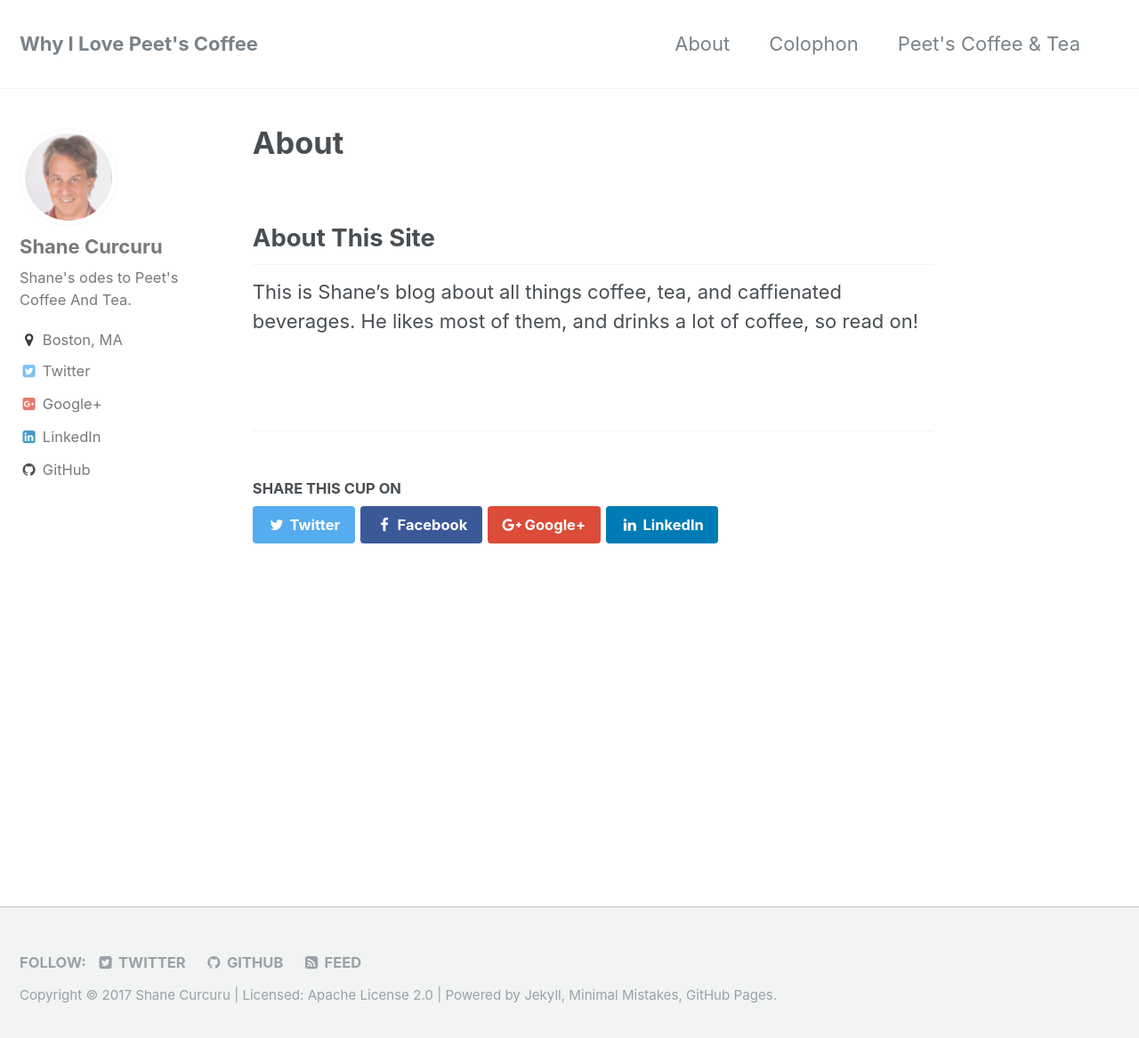
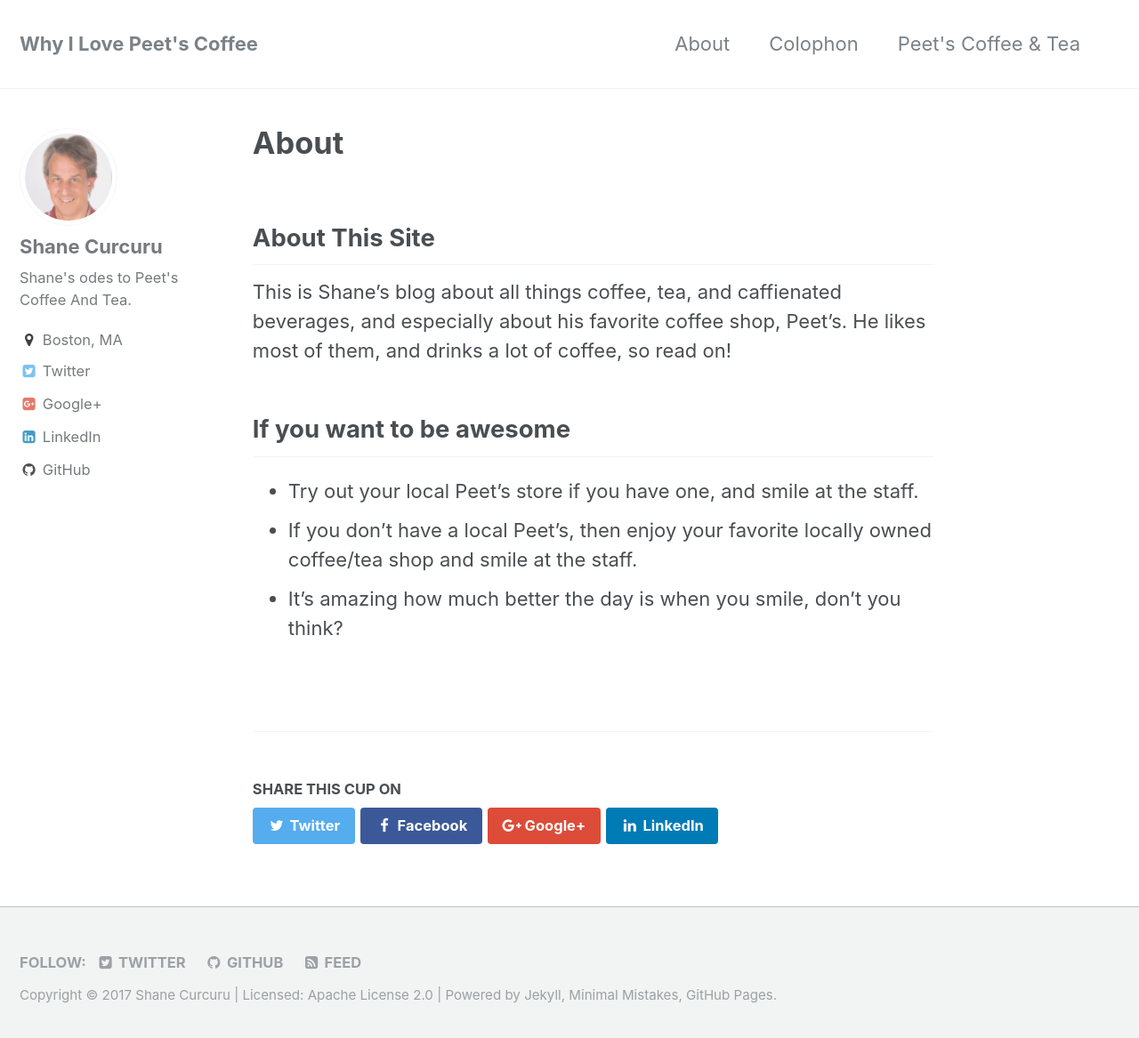
Before and after one commit to ShaneCurcuru/whyilovepeets.com, a Jekyll site: the page built from _pages/about.md, in a window 1280 px wide and 1175 px high. Shown: the top 1167 px of the window at 89% size. Built offline with Jekyll 4.4.1, drawn with Linux system fonts in a browser that asks for light colours.

Commit message:
minor update

```diff
--- a/_pages/about.md
+++ b/_pages/about.md
@@ -7,4 +7,10 @@
 
 ## About This Site
 
-This is Shane's blog about all things coffee, tea, and caffienated beverages.  He likes most of them, and drinks a lot of coffee, so read on!
+This is Shane's blog about all things coffee, tea, and caffienated beverages, and especially about his favorite coffee shop, Peet's.  He likes most of them, and drinks a lot of coffee, so read on!
+
+## If you want to be awesome
+
+  - Try out your local Peet's store if you have one, and smile at the staff.
+  - If you don't have a local Peet's, then enjoy your favorite locally owned coffee/tea shop and smile at the staff.
+  - It's amazing how much better the day is when you smile, don't you think?
```
